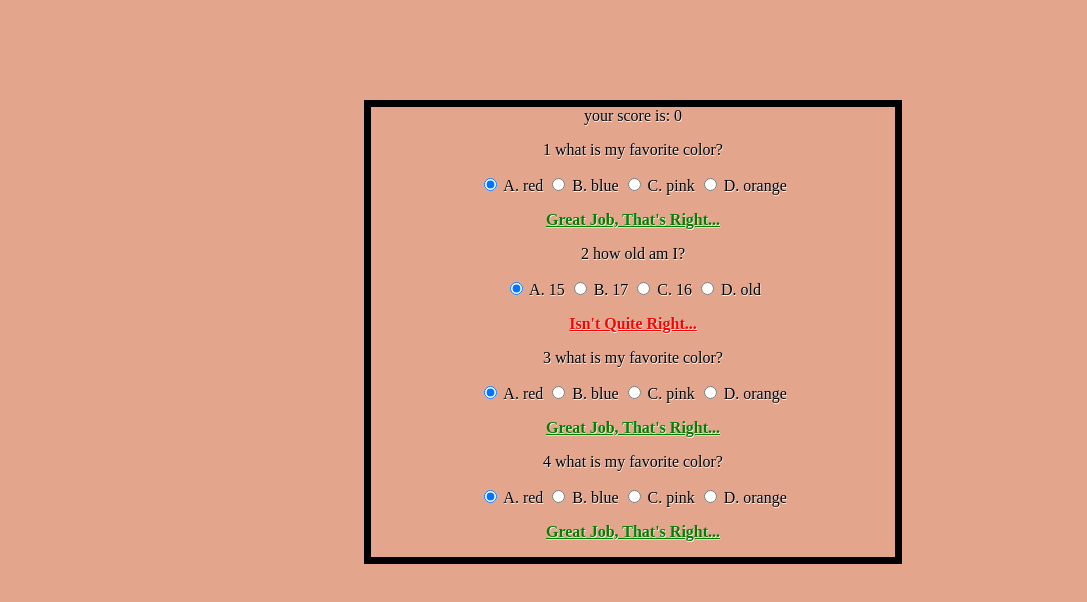
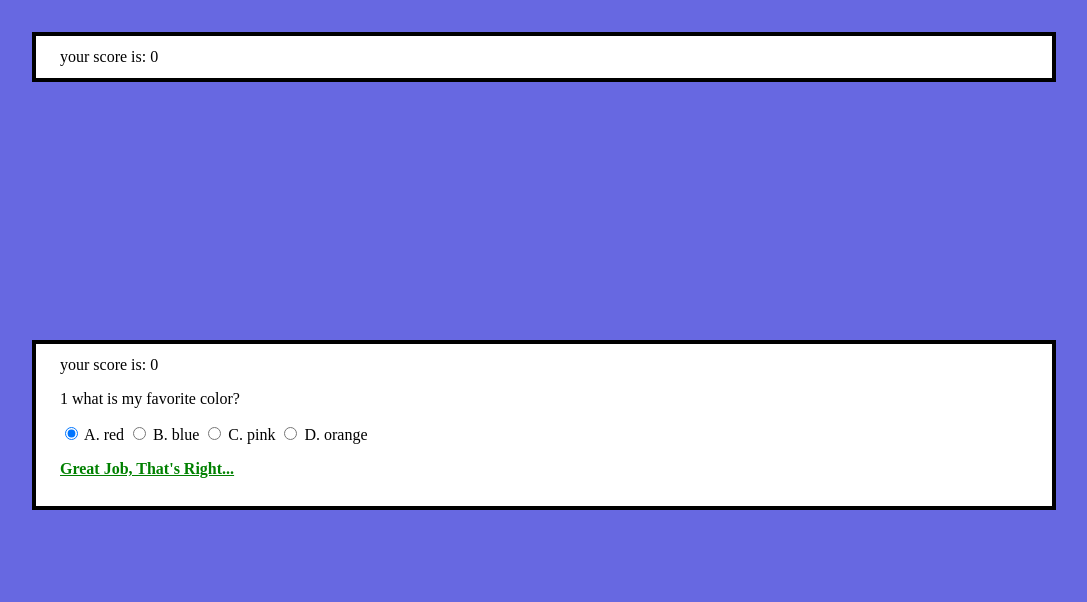
Before and after one commit to samuelmote/PTC, a SvelteKit app: page / in a window 1280 px wide. Shown: the top 602 px of the page, without its empty margins (96-1183 px from the left). Built offline with nearby package versions, Linux system fonts and the light colour scheme.

Commit message:
color/alinment

```diff
--- a/src/app.html
+++ b/src/app.html
@@ -5,14 +5,13 @@
 	<meta charset="utf-8" />
 	<link rel="icon" href="%sveltekit.assets%/favicon.png" />
 	<meta name="viewport" content="width=device-width" />
+	<link rel="stylesheet" href="main.css">
 	%sveltekit.head%
 </head>
 
 
 <style>
-	* {
-		box-sizing: border-BaseAudioContext;
-	}
+	* { box-sizing: border-box;}
 </style>
 
 <body data-sveltekit-preload-data="hover">
--- a/src/routes/+layout.svelte
+++ b/src/routes/+layout.svelte
@@ -1,36 +1,51 @@
+<script>
+	import Score from '../components/score.svelte';
+</script>
+
 <div class="background">
 	<div class="layout">
-		<slot />
+		<div class="header">
+			<Score score={0} />
+		</div>
+		<div class="content"><slot /></div>
 	</div>
 </div>
 
+
+
 <style>
 	.background {
-        padding: 32px;
+		padding: 32px;
+		display: grid;
 		position: absolute;
 		inset: 0;
+		background-color: var(--color-purple);
+	}
+	.layout {
+		width: 100%;
+		max-width: 1024px;
+		margin: 0 auto;
 
-		background-color: #e3a68d;
+    display: grid;
+		grid-template-rows: auto 1fr;
+		align-items: center;
+		/* text-align: justify; /* For Edge */
+		/* text-align-last: center; */
+		/* border: 1px soild rgb(21, 12, 8); */
+		/* text-shadow: 0.5px 0.5px #ffffff; */
+		/* position: absolute; */
+		/* top: 50px; */
 	}
-    .layout {
-        width: 100%;
-        max-width: 524px;
-        margin: 50 auto;
-		text-align: justify; /* For Edge */
-  text-align-last: center;
-		border:1px soild rgb(21, 12, 8);
-  text-shadow: .5px .5px #ffffff;
-  position: absolute;
-  top: 50px;
-  border: 7px solid rgb(0, 0, 0);
 
+.header,
+.content {
+  background-color: white;
+  border: 4px solid black;
+  padding: 12px 24px;
 
 }
-.layout {
-  position: absolute;
-  left: 460px;
-  top: 100px;
+.header {
+  display: flex;
+  justify-content: space-between;
 }
 </style>
-
-need to find out how to make font/text bigger
--- a/src/routes/+page.svelte
+++ b/src/routes/+page.svelte
@@ -21,36 +21,3 @@
 	}
 	</style>
 </Question>
-
-<Question
-	number={2}
-	answer1="15"
-	answer2="17"
-	answer3="16"
-	answer4="old"
-    answer="c"
->
-	how old am I?
-</Question>
-
-<Question
-	number={3}
-	answer1="red"
-	answer2="blue"
-	answer3="pink"
-	answer4="orange"
-    answer="a"
->
-	what is my favorite color?
-</Question>
-
-<Question
-	number={4}
-	answer1="red"
-	answer2="blue"
-	answer3="pink"
-	answer4="orange"
-    answer="a"
->
-	what is my favorite color?
-</Question>
--- /dev/null
+++ b/static/main.css
@@ -0,0 +1,3 @@
+:root {
+    --color-purple: #6768e1;
+}
```
